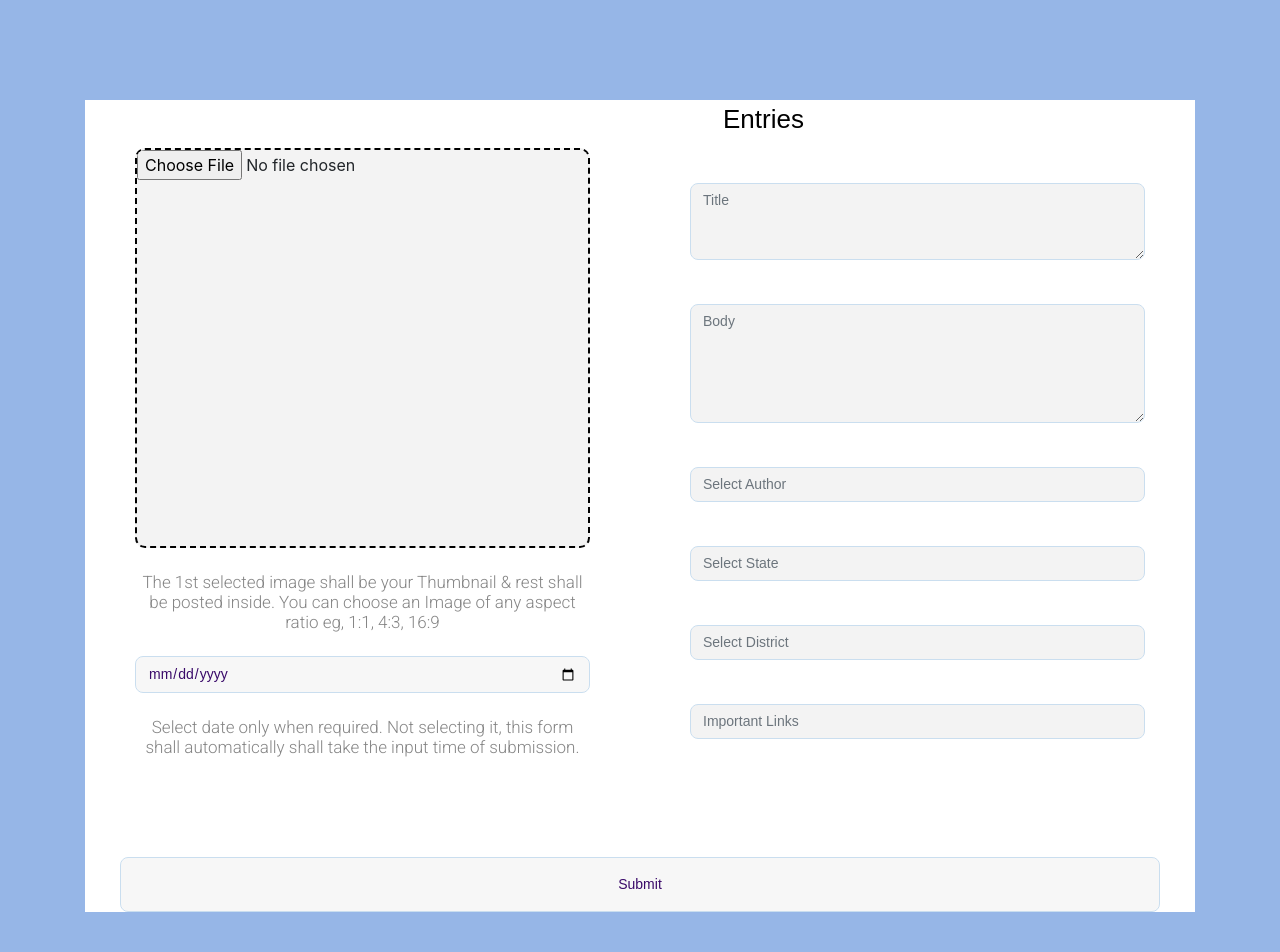
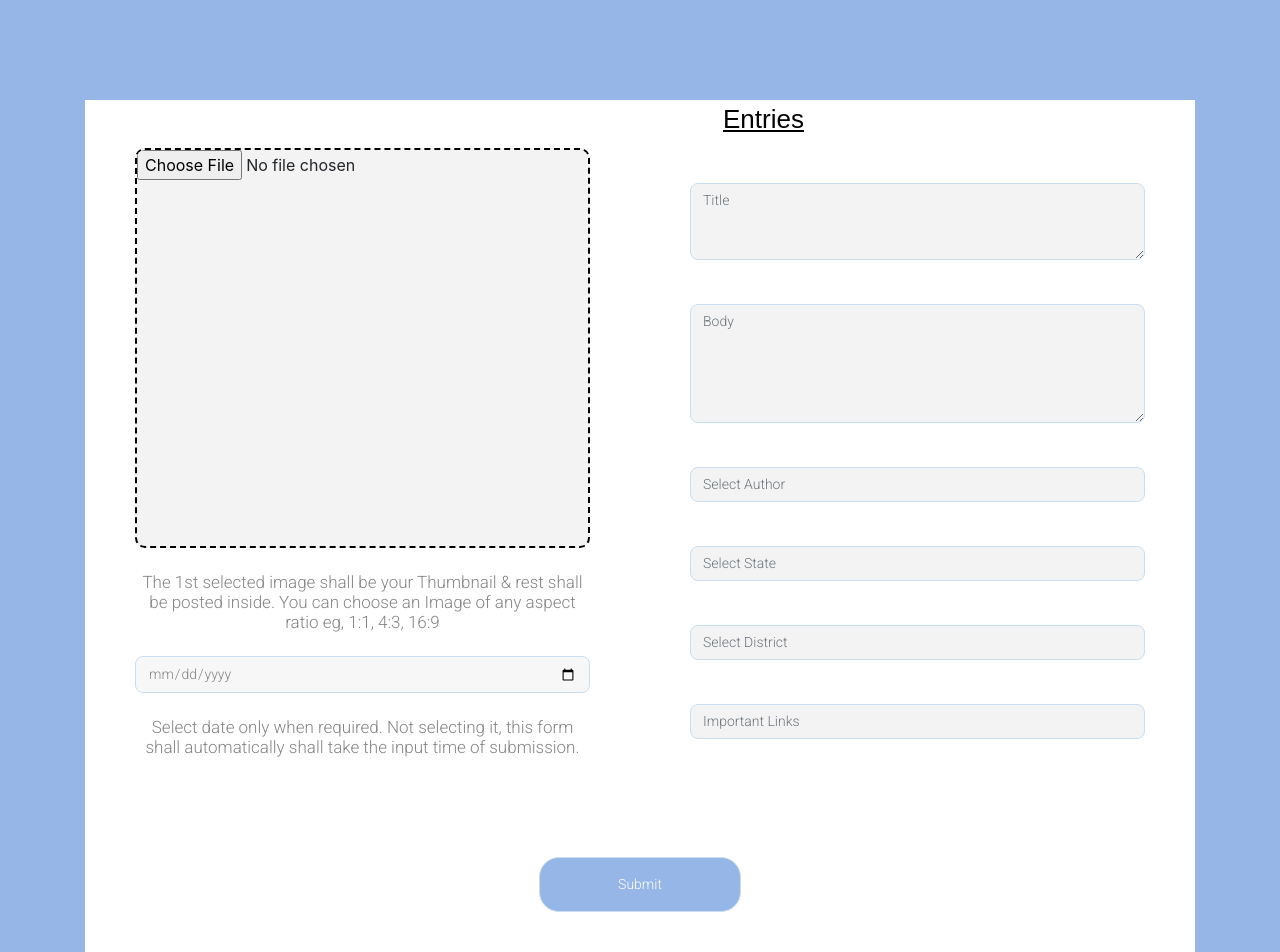
Before and after one commit to ritika020/admin_pages, a React (Create React App) app: page /centralNews in a window 1280 px wide. Shown: the top 952 px of the page. Built offline with nearby package versions, Linux system fonts and the light colour scheme.

Commit message:
deployed

```diff
--- a/src/branch/branch.css
+++ b/src/branch/branch.css
@@ -59,10 +59,10 @@ textarea:not(:placeholder-shown) + span {
       line-height: 1.5; */
     font-size: 14px;
     line-height: 21px;
-    font-family: "Poppins", sans-serif;
     font-style: normal;
     font-weight: normal;
-    color: #390969;
+    font-family: "Roboto",sans-serif;
+    color: white;
     background-color: rgba(236, 236, 236, 0.4);
     background-clip: padding-box;
     border: 1px solid #cadeef;
@@ -79,6 +79,7 @@ textarea:not(:placeholder-shown) + span {
 
   .branch__head{
     font-family: "Poppins", sans-serif;
+    text-decoration: underline;
     font-size: 26px;
     font-style: normal;
     font-weight: 500;
--- a/src/branch/branch.js
+++ b/src/branch/branch.js
@@ -20,7 +20,7 @@ class branch extends React.Component {
             </div>
 
           <div className="branch__date mt-4">
-          <input type="date" className="Branch_input form-control" placeholder="DD/MM/YYYY"/>
+          <input type="date" className="Branch_input form-control" placeholder="DD/MM/YYYY" style={{"color":"#858585"}}/>
           </div>
           <div className="branch__text2 mt-4">
           <div className="Branch_text">Select date only when required. Not selecting it, this form shall automatically shall take the input time of submission.</div>
--- a/src/central/central.css
+++ b/src/central/central.css
@@ -54,10 +54,10 @@ span {
     padding: 0.375rem 0.75rem;
     font-size: 14px;
     line-height: 21px;
-    font-family: "Poppins", sans-serif;
     font-style: normal;
     font-weight: normal;
-    color: #390969;
+    font-family: "Roboto",sans-serif;
+    color: white;
     background-color: rgba(236, 236, 236, 0.4);
     background-clip: padding-box;
     border: 1px solid #cadeef;
@@ -74,6 +74,7 @@ span {
 
   .central__head{
     font-family: "Poppins", sans-serif;
+    text-decoration: underline;
     font-size: 26px;
     font-style: normal;
     font-weight: 500;
@@ -194,6 +195,7 @@ border-radius: 20px;
     height: 55px;
     background: #96B6E7;
     border-radius: 20px;
+
   }
 
   .downloads__button{
--- a/src/central/central.js
+++ b/src/central/central.js
@@ -21,7 +21,7 @@ class central extends React.Component {
             </div>
 
             <div className="central__date mt-4">
-            <input type="date" className="Central_input form-control" placeholder="DD/MM/YYYY"/>
+            <input type="date" className="Central_input form-control" placeholder="DD/MM/YYYY" style={{"color":"#858585"}}/>
             </div>
 
             <div className="central__text2 mt-4">
@@ -113,10 +113,10 @@ class central extends React.Component {
     </div>
     </div>
 
-    <div className="row central__button d-flex justify-content-center">
+    <div className="row downloads__button d-flex justify-content-center">
             <button
               class="button"
-              className="central_submit1 form-control"
+              className="downloads_submit form-control"
               style={{ alignSelf: "center" }}
             >
               {" "}
--- a/src/downloads/downloads.css
+++ b/src/downloads/downloads.css
@@ -54,10 +54,11 @@ span {
     padding: 0.375rem 0.75rem;
     font-size: 14px;
     line-height: 21px;
-    font-family: "Poppins", sans-serif;
+    font-family: "Roboto",sans-serif;
+    color: white;
     font-style: normal;
     font-weight: normal;
-    color: #390969;
+    color: white;
     background-color: rgba(236, 236, 236, 0.4);
     background-clip: padding-box;
     border: 1px solid #cadeef;
@@ -74,6 +75,7 @@ span {
 
   .downloads__head{
     font-family: "Poppins", sans-serif;
+    text-decoration: underline;
     font-size: 26px;
     font-style: normal;
     font-weight: 500;
--- a/src/homepage/homepage.js
+++ b/src/homepage/homepage.js
@@ -9,13 +9,16 @@ class homepage extends React.Component {
     return (
         <div>
     <Link to="/branchNews" className="HomePage__link">
-        branch News
+        Branch News
       </Link>
+      <br></br>
       <Link to="/centralNews" className="HomePage__link">
-      central News
+      Central News
       </Link>
+      <br></br>
+
       <Link to="/downloadsNews" className="HomePage__link">
-        downloads News
+        Downloads News
       </Link>
       </div>
 
```
Lines whose indentation alone changed are shown as unchanged.
